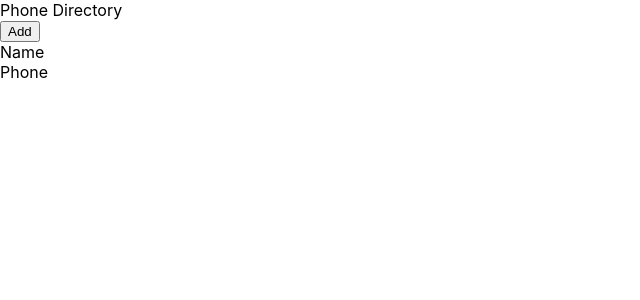
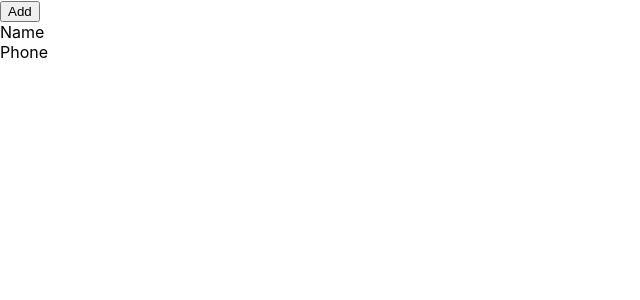
Before and after one commit to varunbhatnagar99/phone-directory-not-working-, a React (Create React App) app: page / in a window 1280 px wide. Shown: the top 300 px of the page, without its empty margins (0-640 px from the left). Built offline with nearby package versions, Linux system fonts and the light colour scheme.

Commit message:
Created 'Header' Component

```diff
--- a/src/App.js
+++ b/src/App.js
@@ -1,12 +1,11 @@
 import React, { Component } from 'react';
+
+import Header from './Header.js';
 
 class App extends Component {
   render(){
   return (
     <div>
-      <div className="header">
-        Phone Directory
-      </div>
     <button>Add</button>
     <div>
       <span>Name</span><br />
--- /dev/null
+++ b/src/Header.js
@@ -0,0 +1,11 @@
+import React from 'react';
+
+const Header = function() {
+    return (
+        <div className="header">
+            Phone Directory
+        </div>
+    )
+}
+
+export default Header;
```
